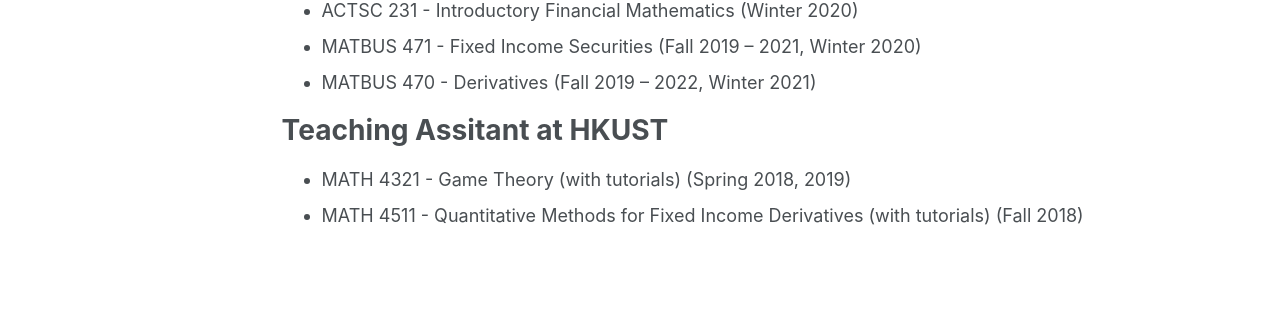
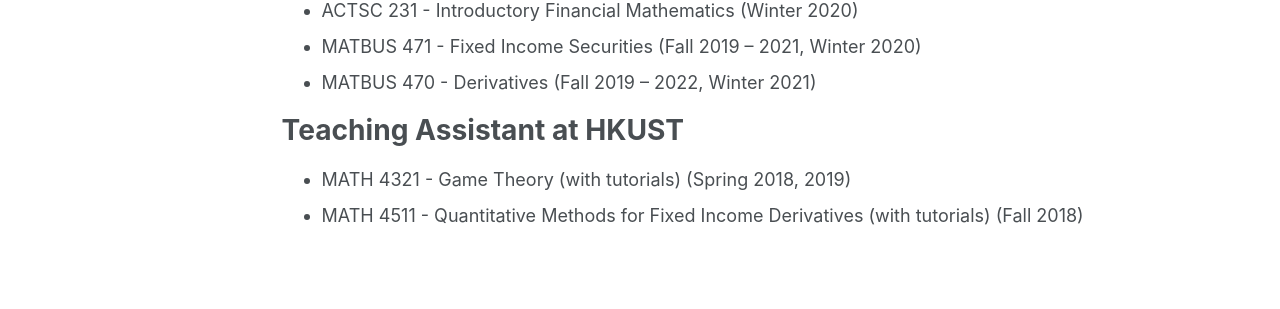
Before and after one commit to qwangan/qwangan.github.io, a Jekyll site: the page built from _pages/teaching.md, in a window 1280 px wide and 1161 px high. Shown: the part 668-977 px from the top of the window. Built offline with Jekyll 4.4.1, drawn with Linux system fonts in a browser that asks for light colours; some web fonts are replaced.

Commit message:
Update teaching.md

```diff
--- a/_pages/teaching.md
+++ b/_pages/teaching.md
@@ -24,6 +24,6 @@
 * MATBUS 471 - Fixed Income Securities (Fall 2019 -- 2021, Winter 2020)
 * MATBUS 470 - Derivatives (Fall 2019 -- 2022, Winter 2021)
 
-# Teaching Assitant at HKUST
+# Teaching Assistant at HKUST
 * MATH 4321 - Game Theory (with tutorials) (Spring 2018, 2019)
 * MATH 4511 - Quantitative Methods for Fixed Income Derivatives (with tutorials) (Fall 2018)
```
